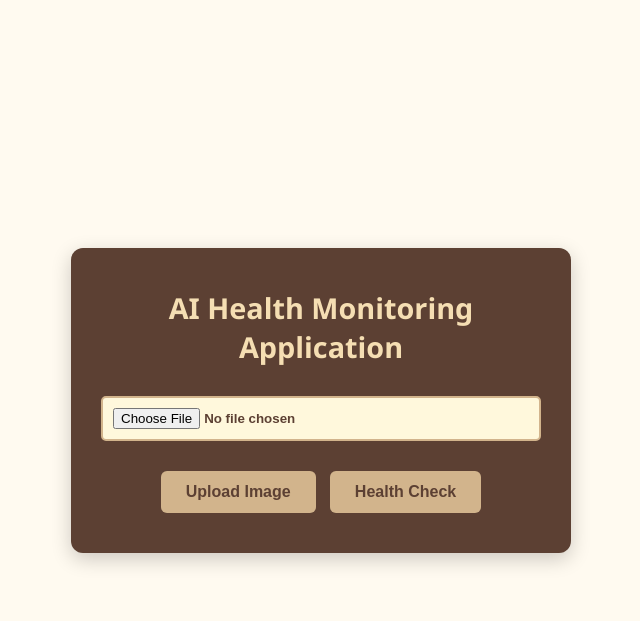
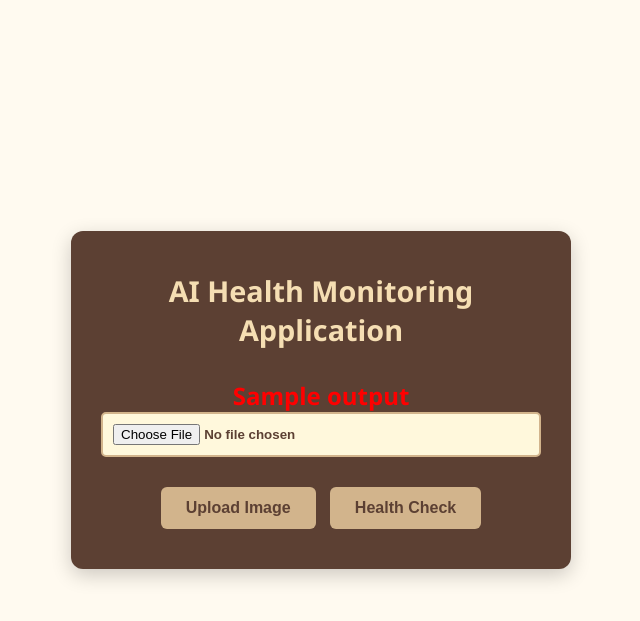
Before and after one commit to 21Alul21/structural_health_monitoring_app, a Python web app: template app/templates/home.html in a window 1280 px wide. Shown: the top 621 px of the page, without its empty margins (319-959 px from the left). Run offline with Jinja, Linux system fonts and the light colour scheme; the template is opened without the code that fills it: most values are stand-ins (such as "Sample title", 1, 10 or a date in 2020).

Commit message:
Update home.html

```diff
--- a/app/templates/home.html
+++ b/app/templates/home.html
@@ -9,6 +9,15 @@
 <body>
     <div class="container">
         <h1>AI Health Monitoring Application</h1>
+
+        {% if output %}
+    {% if output == "Safe" %}
+        <h2 style="color: green;">{{ output }}</h2>
+    {% else %}
+        <h2 style="color: red;">{{ output }}</h2>
+    {% endif %}
+{% endif %}
+
 
         <form id="uploadForm" action="/home" method="POST" enctype="multipart/form-data">
             <input type="file" id="imageInput" name="image" accept="image/*" required>
```
